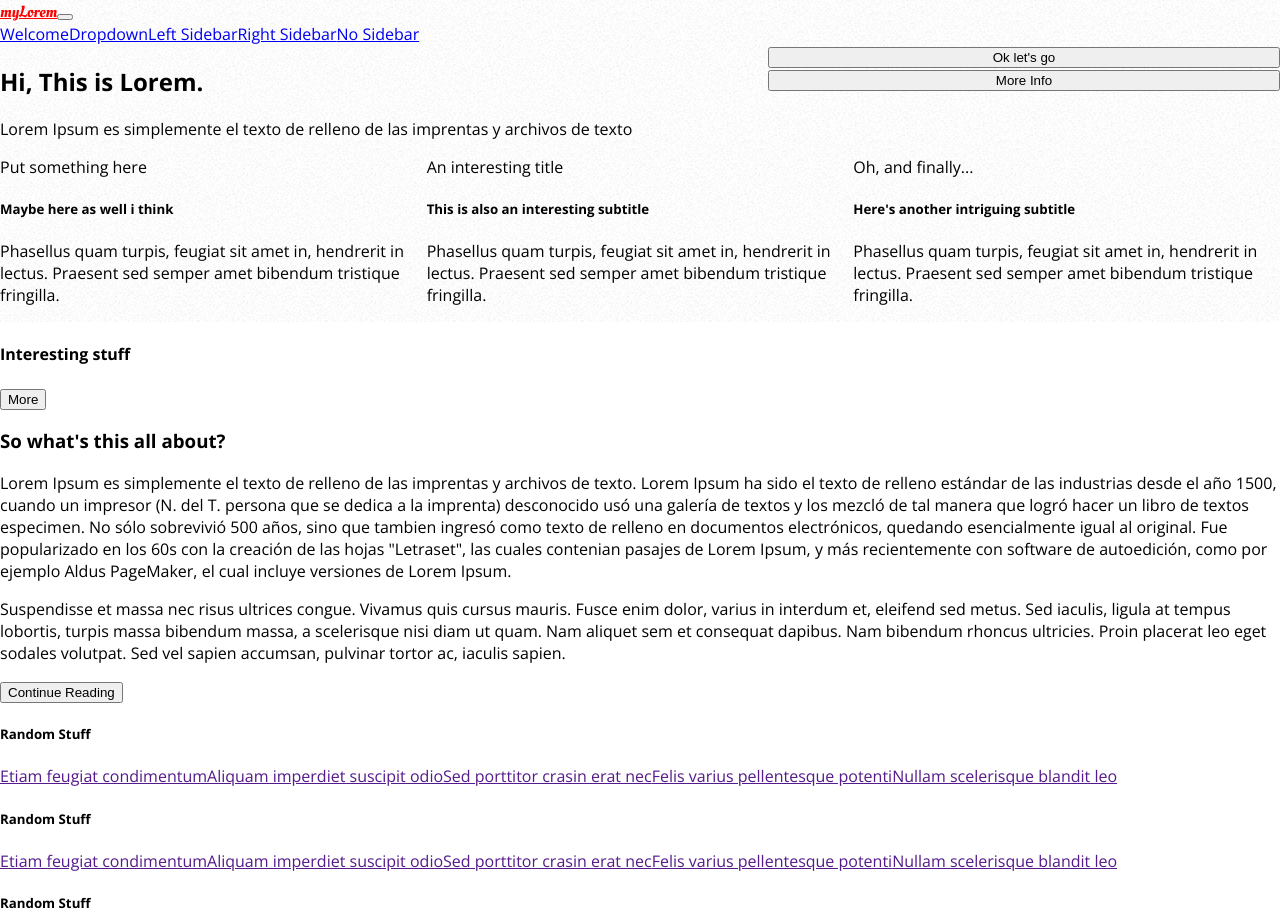
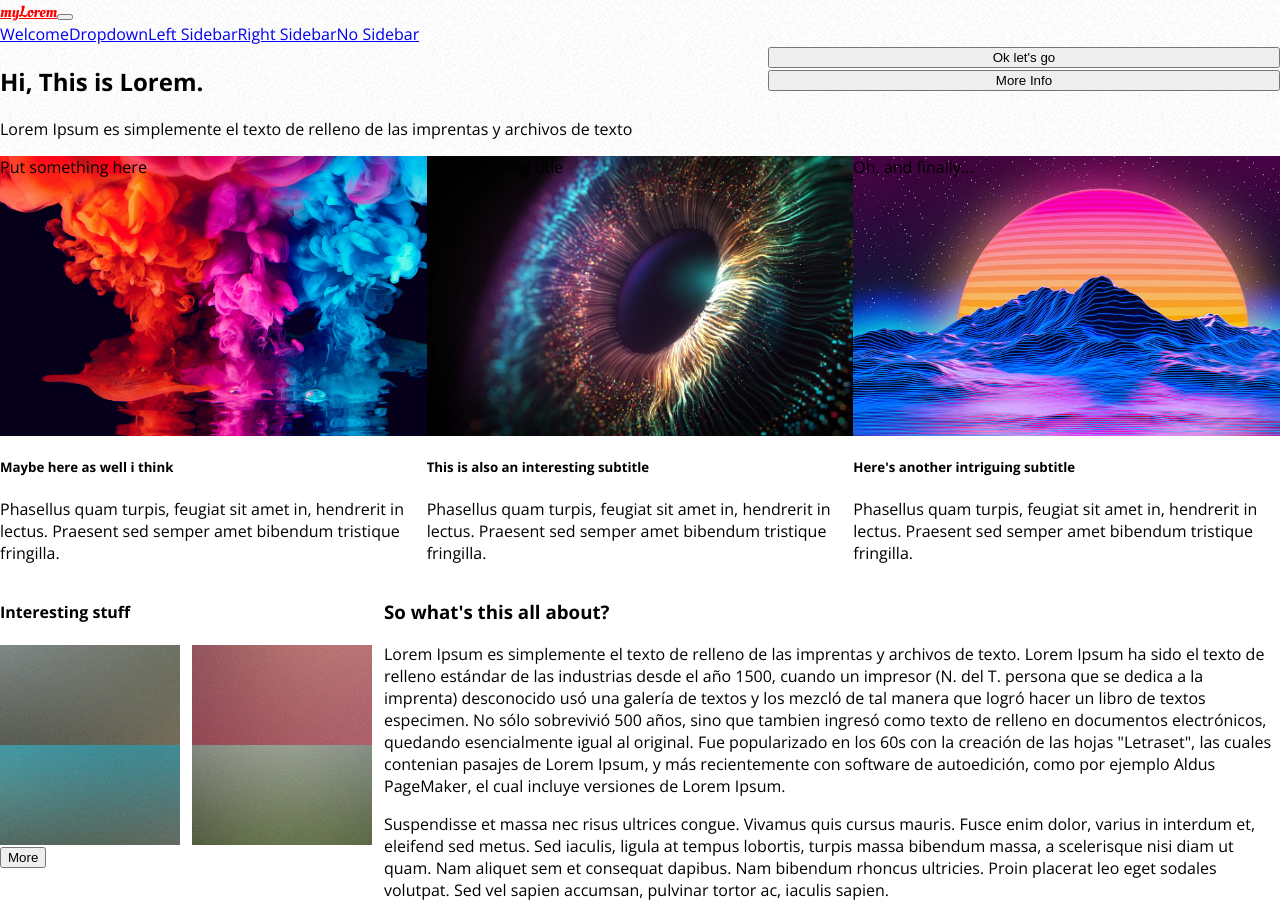
Before and after one commit to HenKyubi/Books-Books, a React (Create React App) app: page / in a window 1280 px wide. Shown: the top 917 px of the page. Built offline with nearby package versions, Linux system fonts and the light colour scheme.

Commit message:
about section modifications

```diff
--- a/src/App.css
+++ b/src/App.css
@@ -1,6 +1,9 @@
 .background {
   background-image: url("../src/assets/bg01.png");
   background-repeat: repeat;
+}
+.background-white {
+  background-color: white;
 }
 #features {
   display: grid;
@@ -8,9 +11,71 @@
   grid-template-rows: 1fr;
 }
 
-.feature {
-  width: 1fr;
+#about {
+  display: grid;
+  grid-template-columns: 30% 70%;
+  grid-template-rows: 100%;
 }
+
+#stuff {
+  display: grid;
+  grid-template-columns: 50% 50%;
+  grid-template-rows: 50% 50%;
+}
+
+#footer {
+  display: grid;
+  grid-template-columns: 25% 25% 25% 25%;
+  grid-template-rows: 100%;
+}
+
+.brown {
+  background-image: url("../src/assets/pic04.jpg");
+  background-repeat: no-repeat;
+  width: 100%;
+  height: 100px;
+}
+
+.pink {
+  background-image: url("../src/assets/pic05.jpg");
+  background-repeat: no-repeat;
+  width: 100%;
+  height: 100px;
+}
+
+.blue {
+  background-image: url("../src/assets/pic06.jpg");
+  background-repeat: no-repeat;
+  width: 100%;
+  height: 100px;
+}
+
+.green {
+  background-image: url("../src/assets/pic07.jpg");
+  background-repeat: no-repeat;
+  width: 100%;
+  height: 100px;
+}
+
+.stuff-item {
+  background-repeat: no-repeat;
+  background-size: cover;
+  width: 100%;
+  height: 35vh;
+}
+
+.stuff1 {
+  background-image: url("../src/assets/wallpaper1.jpg");
+}
+
+.stuff2 {
+  background-image: url("../src/assets/wallpaper2.jpg");
+}
+
+.stuff3 {
+  background-image: url("../src/assets/wallpaper3.jpg");
+}
+
 #hero {
   display: grid;
   grid-template-columns: 60% 40%;
@@ -21,6 +86,7 @@
   color: red;
   font-family: "Oleo Script";
 }
+
 .btn {
   width: 100%;
 }
--- a/src/App.js
+++ b/src/App.js
@@ -57,8 +57,8 @@ function App() {
           </div>
         </section>
         <div id="features">
-          <div className="feature">
-            <div>Put something here</div>
+          <div className="background-white">
+            <div className="stuff-item stuff1">Put something here</div>
             <div>
               <h5>Maybe here as well i think</h5>
               <p>
@@ -67,8 +67,8 @@ function App() {
               </p>
             </div>
           </div>
-          <div>
-            <div>An interesting title</div>
+          <div className="background-white">
+            <div className="stuff-item stuff2">An interesting title</div>
             <div>
               <h5>This is also an interesting subtitle</h5>
               <p>
@@ -77,8 +77,8 @@ function App() {
               </p>
             </div>
           </div>
-          <div>
-            <div>Oh, and finally...</div>
+          <div className="background-white">
+            <div className="stuff-item stuff3">Oh, and finally...</div>
             <div>
               <h5>Here's another intriguing subtitle</h5>
               <p>
@@ -89,13 +89,15 @@ function App() {
           </div>
         </div>
       </div>
-      <div>
+      <div id="about">
         <div>
           <h4>Interesting stuff</h4>
-          <div></div>
-          <div></div>
-          <div></div>
-          <div></div>
+          <div id="stuff">
+            <div className="brown"></div>
+            <div className="pink"></div>
+            <div className="blue"></div>
+            <div className="green"></div>
+          </div>
           <button>More</button>
         </div>
         <div>
@@ -127,6 +129,7 @@ function App() {
         </div>
       </div>
       <footer>
+        <div className="background" id="footer">
           <div>
             <h5>Random Stuff</h5>
             <a href="">Etiam feugiat condimentum</a>
@@ -154,8 +157,97 @@ function App() {
           <div>
             <h5>Contact Us</h5>
           </div>
+        </div>
         <span>Untitle. All rights reserved</span>
       </footer>
+      {/* <section className="">
+        <div className="container text-center text-md-start mt-5">
+          <div className="row mt-3">
+            <div className="col-md-3 col-lg-4 col-xl-3 mx-auto mb-4">
+              <h6 className="text-uppercase fw-bold mb-4">
+                <i className="fas fa-gem me-3"></i>Company name
+              </h6>
+              <p>
+                Here you can use rows and columns to organize your footer
+                content. Lorem ipsum dolor sit amet, consectetur adipisicing
+                elit.
+              </p>
+            </div>
+            <div className="col-md-2 col-lg-2 col-xl-2 mx-auto mb-4">
+              <h6 className="text-uppercase fw-bold mb-4">Products</h6>
+              <p>
+                <a href="#!" className="text-reset">
+                  Angular
+                </a>
+              </p>
+              <p>
+                <a href="#!" className="text-reset">
+                  React
+                </a>
+              </p>
+              <p>
+                <a href="#!" className="text-reset">
+                  Vue
+                </a>
+              </p>
+              <p>
+                <a href="#!" className="text-reset">
+                  Laravel
+                </a>
+              </p>
+            </div>
+            <div className="col-md-3 col-lg-2 col-xl-2 mx-auto mb-4">
+              <h6 className="text-uppercase fw-bold mb-4">Useful links</h6>
+              <p>
+                <a href="#!" className="text-reset">
+                  Pricing
+                </a>
+              </p>
+              <p>
+                <a href="#!" className="text-reset">
+                  Settings
+                </a>
+              </p>
+              <p>
+                <a href="#!" className="text-reset">
+                  Orders
+                </a>
+              </p>
+              <p>
+                <a href="#!" className="text-reset">
+                  Help
+                </a>
+              </p>
+            </div>
+            <div className="col-md-4 col-lg-3 col-xl-3 mx-auto mb-md-0 mb-4">
+              <h6 className="text-uppercase fw-bold mb-4">Contact</h6>
+              <p>
+                <i className="fas fa-home me-3"></i> New York, NY 10012, US
+              </p>
+              <p>
+                <i className="fas fa-envelope me-3"></i>
+                info@example.com
+              </p>
+              <p>
+                <i className="fas fa-phone me-3"></i> + 01 234 567 88
+              </p>
+              <p>
+                <i className="fas fa-print me-3"></i> + 01 234 567 89
+              </p>
+            </div>
+          </div>
+        </div>
+      </section>
+
+      <div
+        className="text-center p-4"
+        // style="background-color: rgba(0, 0, 0, 0.05);"
+      >
+        © 2021 Copyright:
+        <a className="text-reset fw-bold" href="https://mdbootstrap.com/">
+          MDBootstrap.com
+        </a>
+      </div> */}
     </div>
   );
 }
```
Lines whose indentation alone changed are shown as unchanged.
